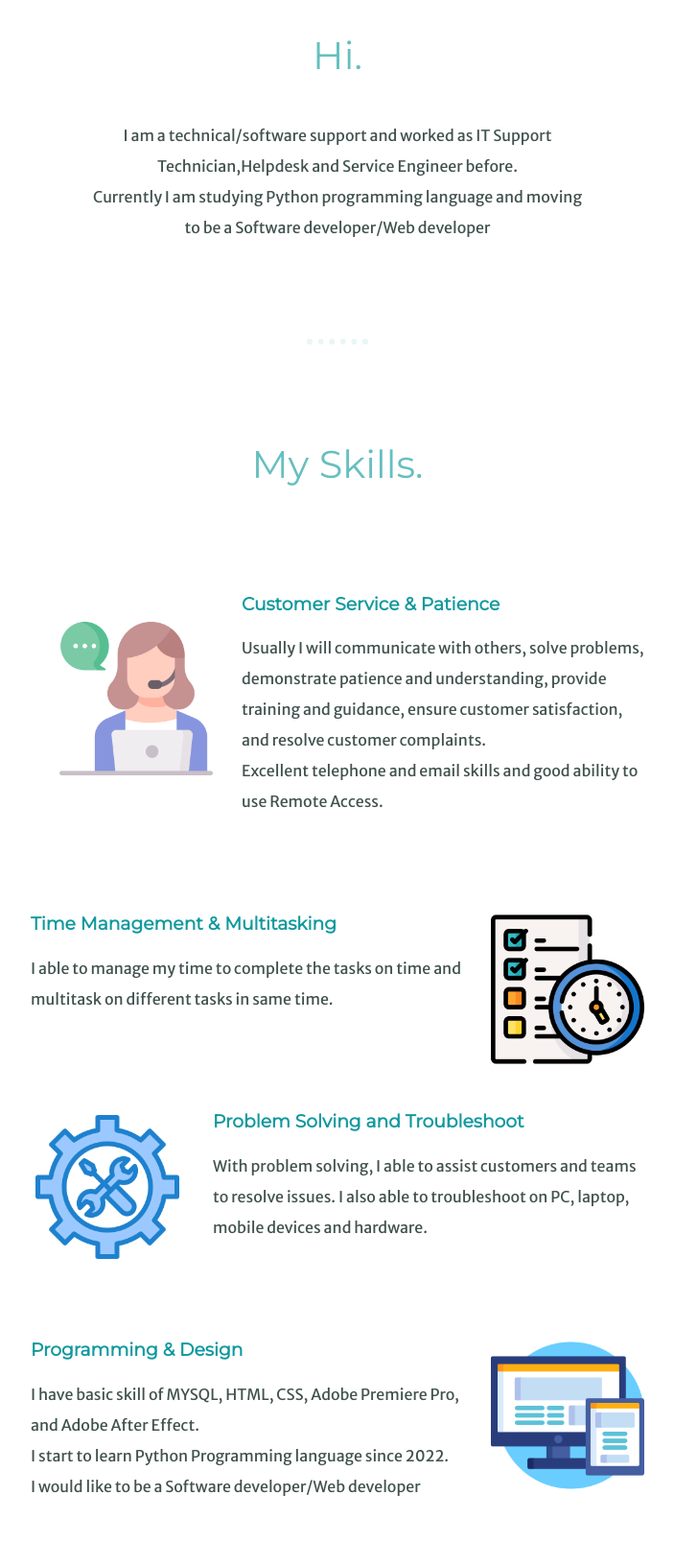
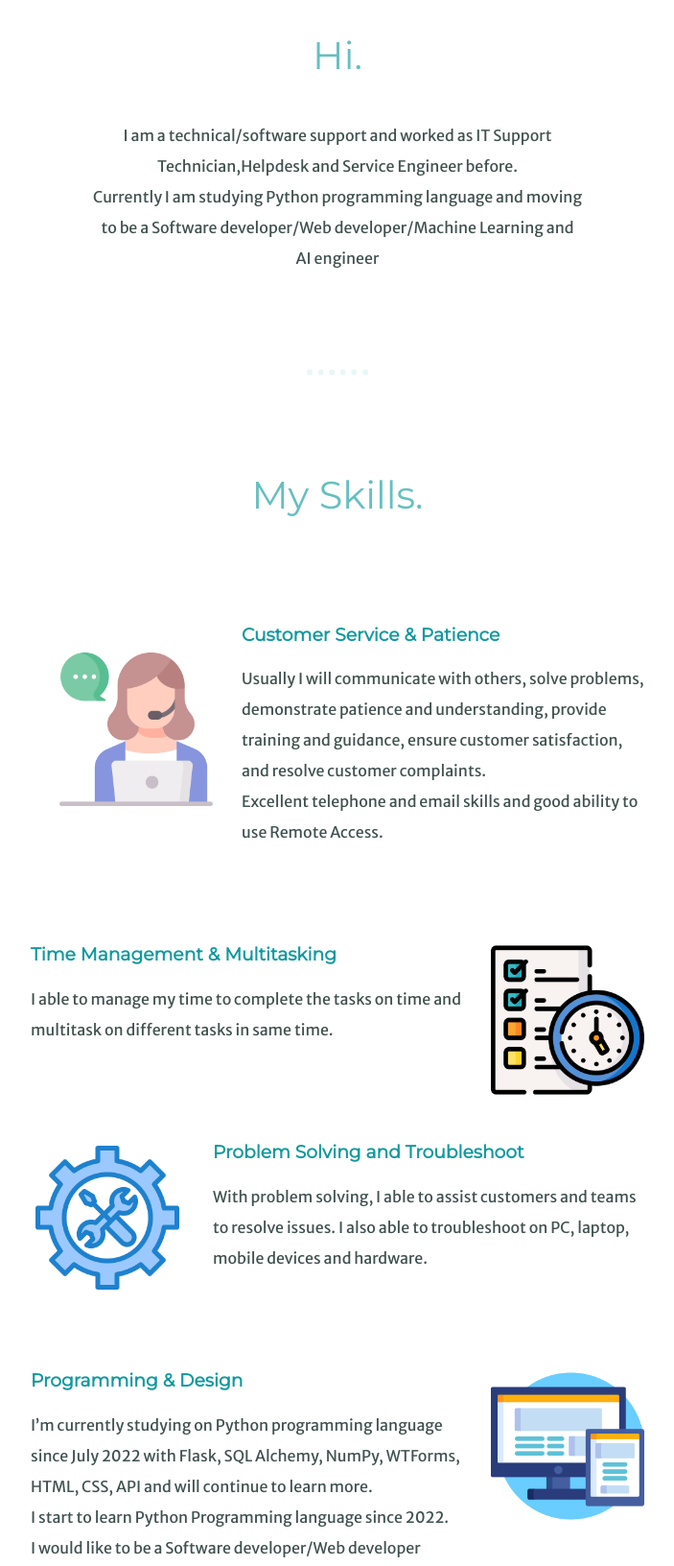
Before and after one commit to KenixKong/KeniCV, a plain HTML site: page index.html in a window 1280 px wide. Shown: the part 800-2432 px from the top of the page at 96% size, without its empty margins (288-991 px from the left). Drawn offline with Linux system fonts and the light colour scheme.

Commit message:
update skill

```diff
--- a/index.html
+++ b/index.html
@@ -25,7 +25,7 @@
         <h2>Hi.</h2>
         <p class="intro">I am a technical/software support and worked as IT Support Technician,Helpdesk and Service Engineer before.<br>
         Currently I am studying Python programming language and
-        moving to be a Software developer/Web developer  </p>
+        moving to be a Software developer/Web developer/Machine Learning and AI engineer  </p>
       </div>
       <hr>
     <div class="skills">
@@ -49,7 +49,7 @@
         <div class="skill-row">
           <img class="responsive-img" src="images/responsive.png" alt="responsive-img">
           <h3>Programming & Design</h3>
-            <p>I have basic skill of MYSQL, HTML, CSS, Adobe Premiere Pro, and Adobe After Effect.<br> I start to learn Python Programming language since 2022.
+            <p>I’m currently studying on Python programming language since July 2022 with Flask, SQL Alchemy, NumPy, WTForms, HTML, CSS, API and will continue to learn more.<br> I start to learn Python Programming language since 2022.
                 <br>I would like to be a Software developer/Web developer</p>
     </div>
   </div>
```
